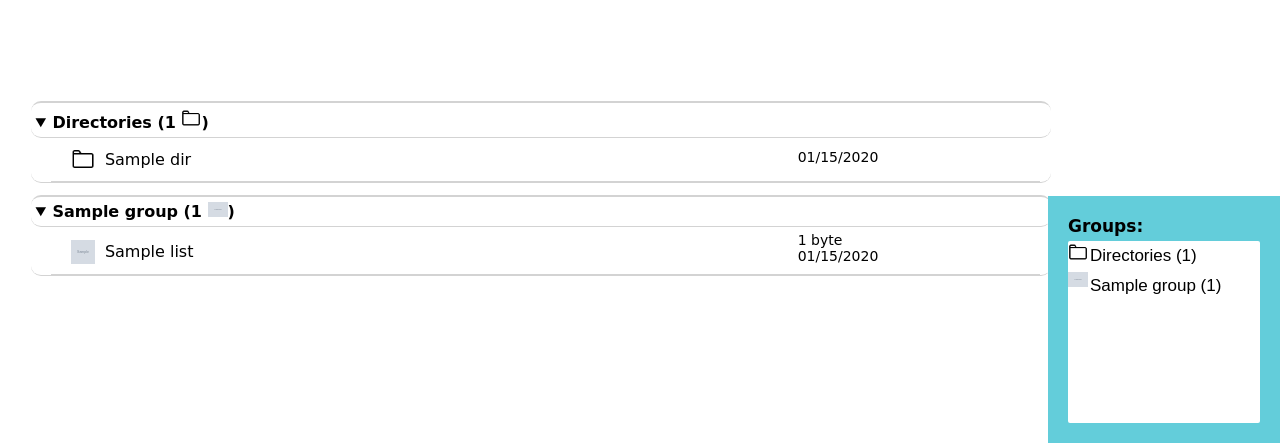
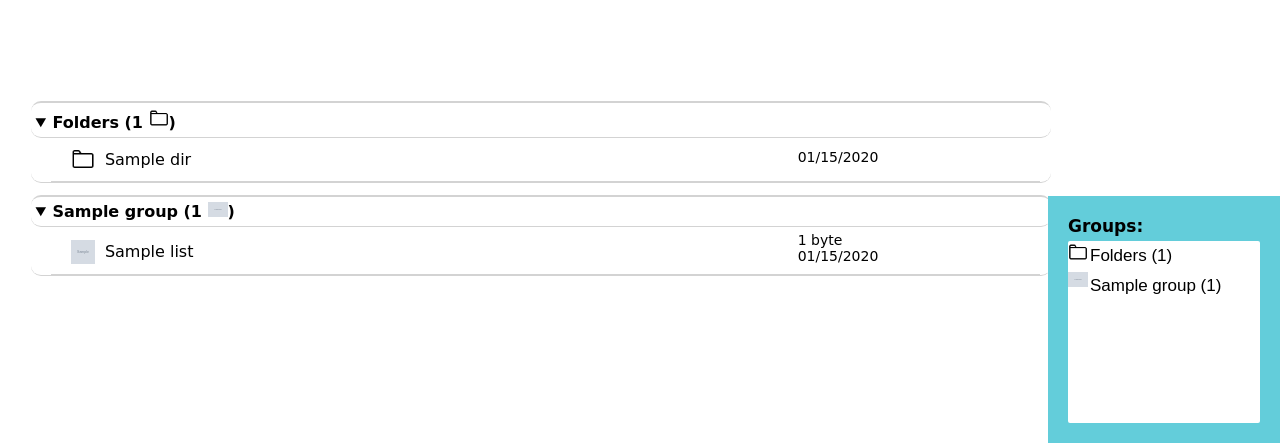
Before and after one commit to nikminer/HomeCloud, a Django app: template File/templates/File/explorer.html in a window 1280 px wide. Shown: the part 357-800 px from the top of the page. Run offline with Django 3.2, Linux system fonts and the light colour scheme; the template is opened without the code that fills it: most values are stand-ins (such as "Sample title", 1, 10 or a date in 2020); grey boxes marked "Sample" are stand-in pictures.

Commit message:
v0.7.0.1

```diff
--- a/File/templates/File/explorer.html
+++ b/File/templates/File/explorer.html
@@ -109,6 +109,7 @@
         padding: 5px;
         font-weight: bold;
         transition: all 1s ease;
+        cursor: pointer;
     }
     .groupe summary:hover{
         background-color: #63cdda;
@@ -154,8 +155,8 @@
 </div>
 <div class=content>
     {% if dirs%}
-        <details class=groupe open id=Directories>
-            <summary>Directories ({{dirs|length }} <img src="{% static 'images/folder.png' %}" style="width:20px;" >)</summary>
+        <details class=groupe open id=Folders>
+            <summary>Folders ({{dirs|length }} <img src="{% static 'images/folder.png' %}" style="width:20px;" >)</summary>
             {% for i in dirs %}
                 <div class="row ingroupe" onmouseover=show(this) onmouseout=hide(this)>
                     <a href="{{host}}/file/explorer{{path}}/{{i.name}}" title="{{i.name}}" class=name>
@@ -230,7 +231,7 @@
             <b>Groups:</b>
             <select id=groupcnt size="6" onchange="window.location.replace('#'+this.selectedOptions[0].value);document.body.scrollTop-=60">
             {% if dirs%}
-                <option value=Directories class=groupitm style="background:url('{% static 'images/folder.png' %}') no-repeat;background-size: 20px;padding-left: 22px;background-position: 0 1px;">Directories ({{dirs|length}})</option>
+                <option value=Folders class=groupitm style="background:url('{% static 'images/folder.png' %}') no-repeat;background-size: 20px;padding-left: 22px;background-position: 0 1px;">Folders ({{dirs|length}})</option>
             {% endif %}
             {% for i1 in files.groups%}
                 {% if i1.list %}
```
